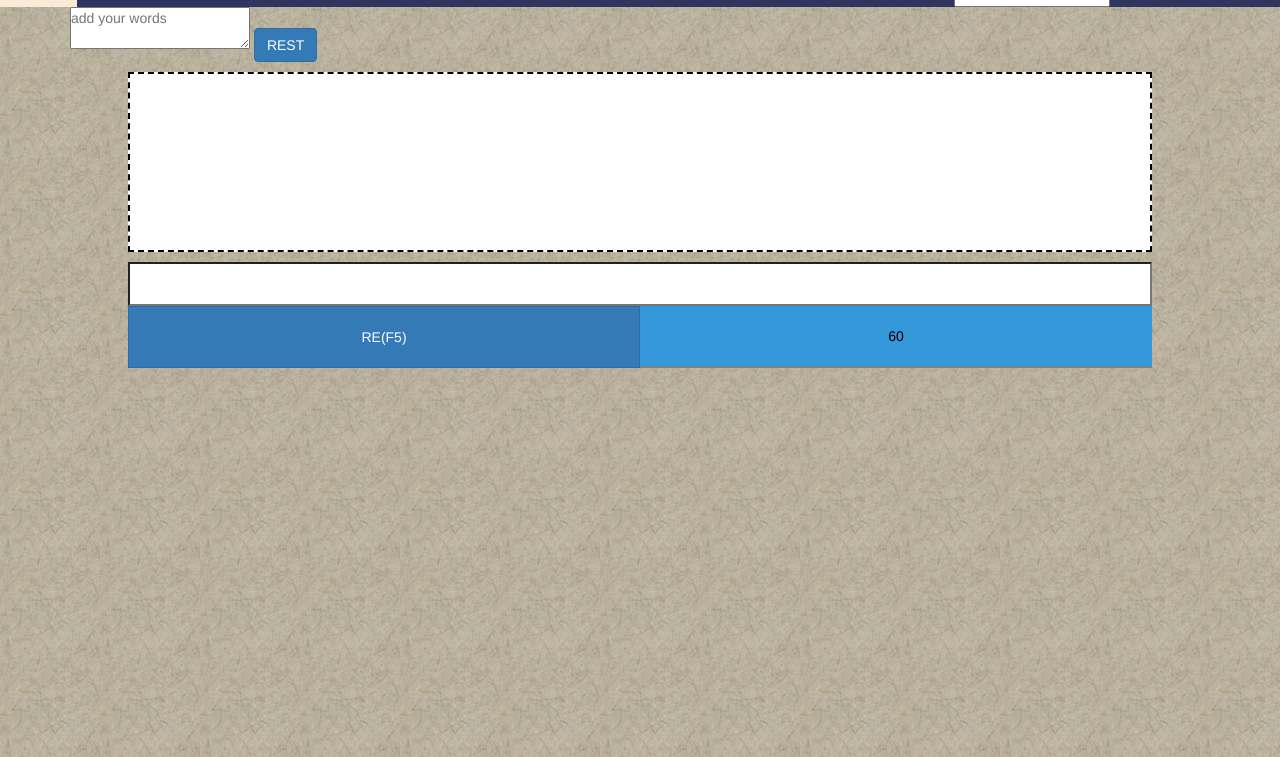
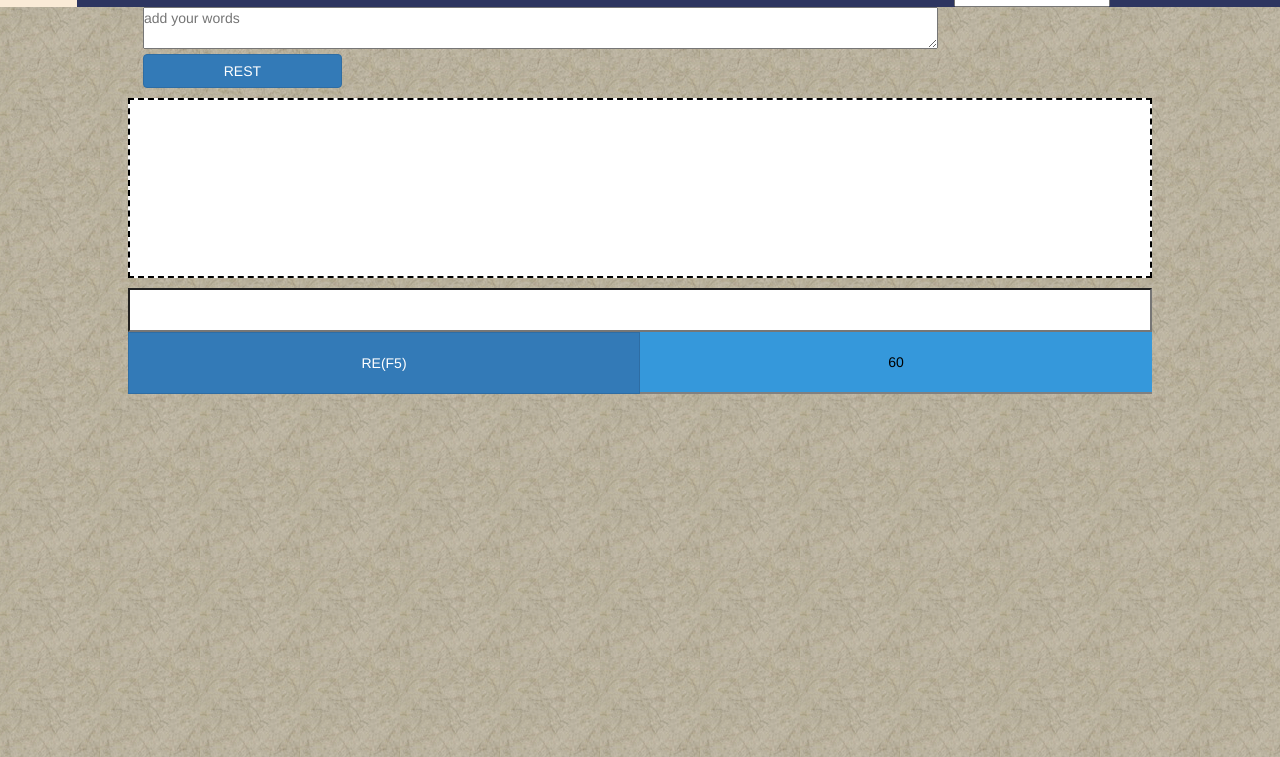
Before and after one commit to ghyath5/keyboard-typing, a website: page client/index.html in a window 1280 px wide. Shown: the part 43-800 px from the top of the page. Drawn offline with nearby package versions, Linux system fonts and the light colour scheme; no server answers.

Commit message:
updating files

```diff
--- a/client/css/stylef.css
+++ b/client/css/stylef.css
@@ -98,9 +98,14 @@ select#select{
 /*-------------------------words ----------------*/
 
 .addwords{
-
+	width: 80%;
 }
-
+#restwords{
+	width: 20%;
+}
+#textarea{
+	width: 80%;
+}
 #all{
 	padding: 10px;
 	width: 90%;
```
